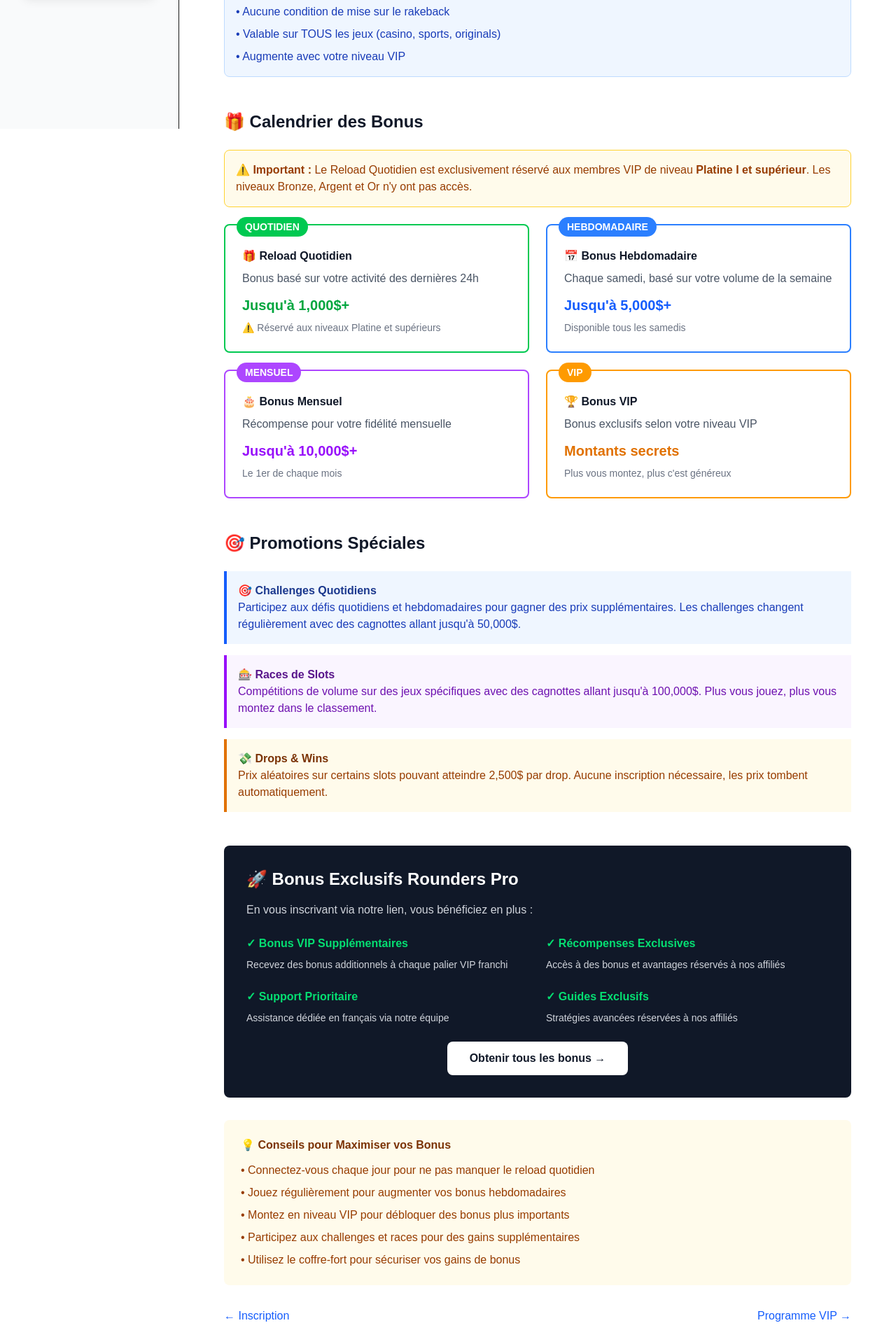
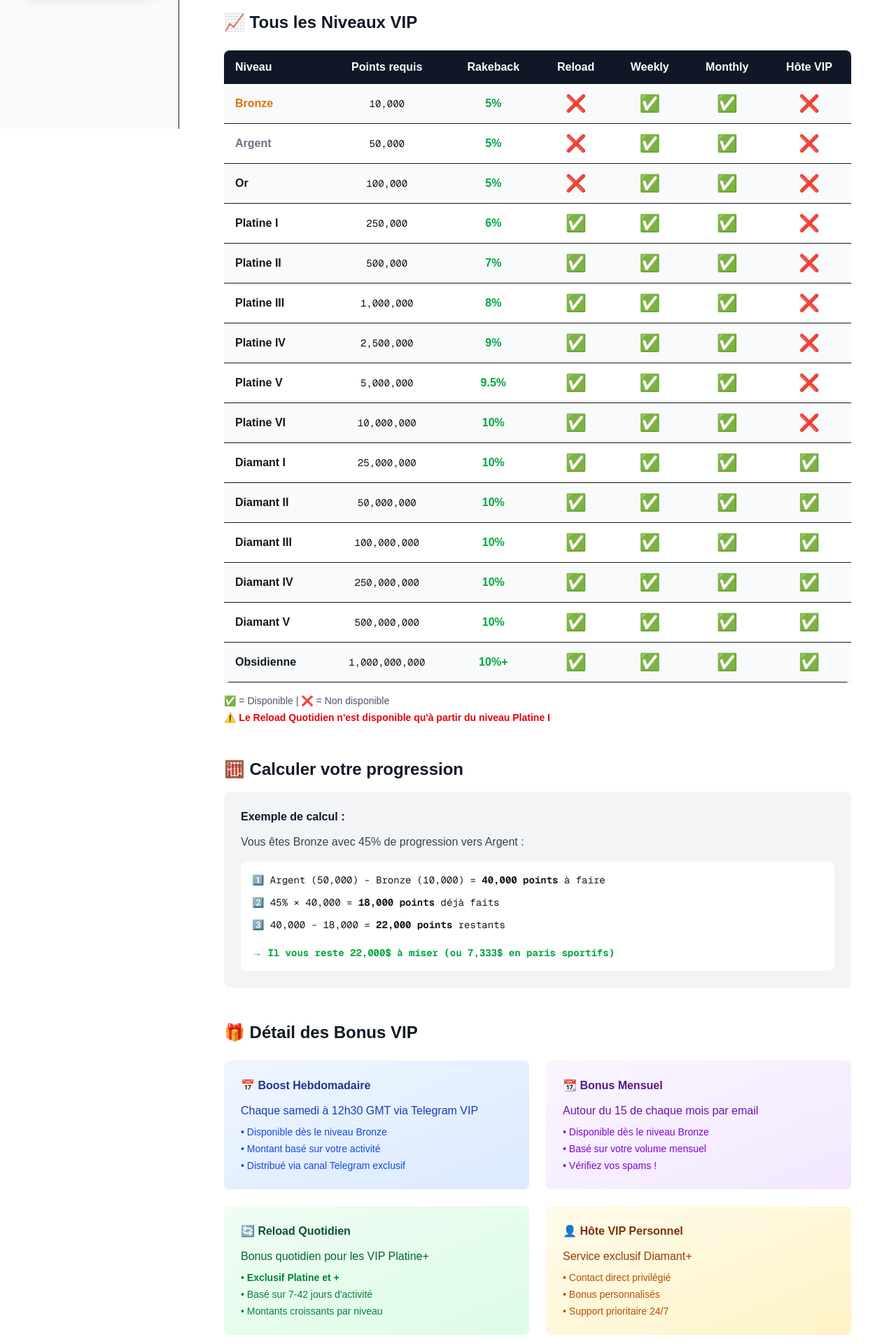
Before and after one commit to Web-Online-Concept/rounders-pro, a Next.js app: page /guide-stake/bonus in a window 1280 px wide. Shown: the part 680-2600 px from the top of the page at 70% size. Built offline with nearby package versions, Linux system fonts and the light colour scheme.

Commit message:
Update page.js

```diff
--- a/app/guide-stake/bonus/page.js
+++ b/app/guide-stake/bonus/page.js
@@ -1,232 +1,314 @@
-// app/guide-stake/bonus/page.js
+// app/guide-stake/vip/page.js
 import Link from 'next/link';
 
 export const metadata = {
-  title: 'Bonus et Rakeback Stake - Jusqu\'à 10% de Cashback | Rounders Pro',
-  description: 'Système de rakeback Stake expliqué : 10% instantané, bonus quotidiens, hebdomadaires et mensuels. Maximisez vos récompenses.',
-  keywords: 'stake bonus, stake rakeback, stake cashback, stake reload, stake rewards',
+  title: 'Programme VIP Stake - Tous les Niveaux et Récompenses | Rounders Pro',
+  description: 'Guide complet du programme VIP Stake : Bronze à Obsidienne, bonus par niveau, rakeback, reload quotidien Platinum, calcul de progression.',
+  keywords: 'stake vip, stake niveaux, stake platinum, stake diamant, stake bonus vip',
 };
 
-export default function GuideBonusPage() {
+export default function GuideVIPPage() {
+  const vipLevels = [
+    { name: 'Bronze', points: '10,000', color: 'amber-600', rakeback: '5%', reload: '❌', weekly: '✅', monthly: '✅' },
+    { name: 'Argent', points: '50,000', color: 'gray-500', rakeback: '5%', reload: '❌', weekly: '✅', monthly: '✅' },
+    { name: 'Or', points: '100,000', color: 'yellow-500', rakeback: '5%', reload: '❌', weekly: '✅', monthly: '✅' },
+    { name: 'Platine I', points: '250,000', color: 'blue-400', rakeback: '6%', reload: '✅', weekly: '✅', monthly: '✅' },
+    { name: 'Platine II', points: '500,000', color: 'blue-400', rakeback: '7%', reload: '✅', weekly: '✅', monthly: '✅' },
+    { name: 'Platine III', points: '1,000,000', color: 'blue-400', rakeback: '8%', reload: '✅', weekly: '✅', monthly: '✅' },
+    { name: 'Platine IV', points: '2,500,000', color: 'blue-400', rakeback: '9%', reload: '✅', weekly: '✅', monthly: '✅' },
+    { name: 'Platine V', points: '5,000,000', color: 'blue-400', rakeback: '9.5%', reload: '✅', weekly: '✅', monthly: '✅' },
+    { name: 'Platine VI', points: '10,000,000', color: 'blue-400', rakeback: '10%', reload: '✅', weekly: '✅', monthly: '✅' },
+    { name: 'Diamant I', points: '25,000,000', color: 'cyan-400', rakeback: '10%', reload: '✅', weekly: '✅', monthly: '✅', host: '✅' },
+    { name: 'Diamant II', points: '50,000,000', color: 'cyan-400', rakeback: '10%', reload: '✅', weekly: '✅', monthly: '✅', host: '✅' },
+    { name: 'Diamant III', points: '100,000,000', color: 'cyan-400', rakeback: '10%', reload: '✅', weekly: '✅', monthly: '✅', host: '✅' },
+    { name: 'Diamant IV', points: '250,000,000', color: 'cyan-400', rakeback: '10%', reload: '✅', weekly: '✅', monthly: '✅', host: '✅' },
+    { name: 'Diamant V', points: '500,000,000', color: 'cyan-400', rakeback: '10%', reload: '✅', weekly: '✅', monthly: '✅', host: '✅' },
+    { name: 'Obsidienne', points: '1,000,000,000', color: 'gray-900', rakeback: '10%+', reload: '✅', weekly: '✅', monthly: '✅', host: '✅', special: '✅' },
+  ];
+
   return (
     <div className="pb-20 md:pb-0">
       <h1 className="text-3xl md:text-4xl font-bold text-gray-900 mb-6">
-        💰 Bonus et Système de Rakeback
+        ⭐ Programme VIP Complet
       </h1>
 
-      <div className="bg-green-50 border-l-4 border-green-600 p-4 mb-8">
-        <p className="text-green-900 font-semibold">
-          💰 Le système de récompenses le plus généreux du marché !
+      <div className="bg-gradient-to-r from-amber-50 to-cyan-50 border-l-4 border-amber-600 p-4 mb-8">
+        <p className="text-amber-900 font-semibold">
+          🏆 Grimpez les échelons et débloquez des récompenses exclusives !
         </p>
-        <p className="text-green-800 mt-1">
-          Recevez jusqu&apos;à 10% de rakeback instantané + bonus quotidiens
+        <p className="text-amber-800 mt-1">
+          De Bronze à Obsidienne : 15 niveaux de privilèges croissants
         </p>
       </div>
 
-      {/* Rakeback Section */}
+      {/* Comment ça marche */}
       <section className="mb-12">
         <h2 className="text-2xl font-bold text-gray-900 mb-4">
-          🔄 Rakeback Automatique Instantané
+          🎯 Comment fonctionne le programme VIP ?
         </h2>
 
-        <div className="bg-gray-100 rounded-lg p-6 mb-6">
-          <p className="text-gray-700 mb-4">
-            Stake offre un rakeback instantané sur TOUS vos paris, gagnants ou perdants :
+        <div className="bg-white rounded-lg shadow-md p-6 mb-6">
+          <div className="space-y-4">
+            <div>
+              <h3 className="font-semibold text-gray-900 mb-2">📊 Système de Points</h3>
+              <p className="text-gray-700">
+                Chaque dollar misé = 1 point. Les paris sportifs comptent <strong>3 fois plus</strong> !
               </p>
-          <div className="bg-white rounded-lg p-6 text-center">
-            <div className="text-5xl font-bold text-blue-600 mb-2">10%</div>
-            <p className="text-gray-600 text-lg">de l&apos;edge de la maison vous est retourné</p>
-            <p className="text-sm text-gray-500 mt-4">
-              Exemple : Sur un pari de 100€ avec un edge de 2%, vous recevez instantanément 0.20€
+              <div className="bg-blue-50 rounded-lg p-3 mt-2">
+                <p className="text-sm text-blue-800">
+                  💡 Exemple : Un pari sportif de 100$ = 300 points
                 </p>
               </div>
             </div>
 
-        <div className="bg-blue-50 border border-blue-200 rounded-lg p-4">
-          <p className="text-blue-900 font-semibold mb-2">💡 Comment ça fonctionne ?</p>
-          <ul className="space-y-2 text-blue-800">
-            <li>• Le rakeback est crédité instantanément après chaque pari</li>
-            <li>• Aucune condition de mise sur le rakeback</li>
-            <li>• Valable sur TOUS les jeux (casino, sports, originals)</li>
-            <li>• Augmente avec votre niveau VIP</li>
+            <div>
+              <h3 className="font-semibold text-gray-900 mb-2">🎁 Récompenses par Niveau</h3>
+              <ul className="space-y-2 text-gray-700">
+                <li>• <strong>Bronze+</strong> : Bonus hebdomadaires et mensuels</li>
+                <li>• <strong>Platine+</strong> : Reload quotidien débloqué</li>
+                <li>• <strong>Diamant+</strong> : Hôte VIP personnel</li>
+                <li>• <strong>Obsidienne</strong> : Avantages secrets exclusifs</li>
               </ul>
             </div>
-      </section>
-
-      {/* Daily Bonuses Grid */}
-      <section className="mb-12">
-        <h2 className="text-2xl font-bold text-gray-900 mb-6">
-          🎁 Calendrier des Bonus
-        </h2>
-
-        <div className="bg-amber-50 border border-amber-300 rounded-lg p-4 mb-6">
-          <p className="text-amber-800">
-            <strong>⚠️ Important :</strong> Le Reload Quotidien est exclusivement réservé aux membres VIP
-            de niveau <strong>Platine I et supérieur</strong>. Les niveaux Bronze, Argent et Or n&apos;y ont pas accès.
-          </p>
-        </div>
-
-        <div className="grid md:grid-cols-2 gap-6">
-          <div className="bg-white border-2 border-green-500 rounded-lg p-6 relative">
-            <div className="absolute -top-3 left-4 bg-green-500 text-white px-3 py-1 rounded-full text-sm font-bold">
-              QUOTIDIEN
-            </div>
-            <h3 className="font-bold text-gray-900 mb-2 mt-2">🎁 Reload Quotidien</h3>
-            <p className="text-gray-600 mb-3">
-              Bonus basé sur votre activité des dernières 24h
-            </p>
-            <div className="text-green-600 font-bold text-xl">Jusqu&apos;à 1,000$+</div>
-            <p className="text-sm text-gray-500 mt-2">
-              ⚠️ Réservé aux niveaux Platine et supérieurs
-            </p>
-          </div>
-
-          <div className="bg-white border-2 border-blue-500 rounded-lg p-6 relative">
-            <div className="absolute -top-3 left-4 bg-blue-500 text-white px-3 py-1 rounded-full text-sm font-bold">
-              HEBDOMADAIRE
-            </div>
-            <h3 className="font-bold text-gray-900 mb-2 mt-2">📅 Bonus Hebdomadaire</h3>
-            <p className="text-gray-600 mb-3">
-              Chaque samedi, basé sur votre volume de la semaine
-            </p>
-            <div className="text-blue-600 font-bold text-xl">Jusqu&apos;à 5,000$+</div>
-            <p className="text-sm text-gray-500 mt-2">
-              Disponible tous les samedis
-            </p>
-          </div>
-
-          <div className="bg-white border-2 border-purple-500 rounded-lg p-6 relative">
-            <div className="absolute -top-3 left-4 bg-purple-500 text-white px-3 py-1 rounded-full text-sm font-bold">
-              MENSUEL
-            </div>
-            <h3 className="font-bold text-gray-900 mb-2 mt-2">🎂 Bonus Mensuel</h3>
-            <p className="text-gray-600 mb-3">
-              Récompense pour votre fidélité mensuelle
-            </p>
-            <div className="text-purple-600 font-bold text-xl">Jusqu&apos;à 10,000$+</div>
-            <p className="text-sm text-gray-500 mt-2">
-              Le 1er de chaque mois
-            </p>
-          </div>
-
-          <div className="bg-white border-2 border-amber-500 rounded-lg p-6 relative">
-            <div className="absolute -top-3 left-4 bg-amber-500 text-white px-3 py-1 rounded-full text-sm font-bold">
-              VIP
-            </div>
-            <h3 className="font-bold text-gray-900 mb-2 mt-2">🏆 Bonus VIP</h3>
-            <p className="text-gray-600 mb-3">
-              Bonus exclusifs selon votre niveau VIP
-            </p>
-            <div className="text-amber-600 font-bold text-xl">Montants secrets</div>
-            <p className="text-sm text-gray-500 mt-2">
-              Plus vous montez, plus c&apos;est généreux
-            </p>
           </div>
         </div>
       </section>
 
-      {/* Promotions */}
+      {/* Tableau des niveaux */}
       <section className="mb-12">
         <h2 className="text-2xl font-bold text-gray-900 mb-6">
-          🎯 Promotions Spéciales
+          📈 Tous les Niveaux VIP
         </h2>
 
-        <div className="space-y-4">
-          <div className="bg-blue-50 border-l-4 border-blue-600 p-4">
-            <h3 className="font-bold text-blue-900">🎯 Challenges Quotidiens</h3>
-            <p className="text-blue-800">
-              Participez aux défis quotidiens et hebdomadaires pour gagner des prix supplémentaires.
-              Les challenges changent régulièrement avec des cagnottes allant jusqu&apos;à 50,000$.
+        <div className="overflow-x-auto">
+          <table className="w-full bg-white rounded-lg shadow-lg overflow-hidden">
+            <thead className="bg-gray-900 text-white">
+              <tr>
+                <th className="px-4 py-3 text-left">Niveau</th>
+                <th className="px-4 py-3 text-center">Points requis</th>
+                <th className="px-4 py-3 text-center">Rakeback</th>
+                <th className="px-4 py-3 text-center">Reload</th>
+                <th className="px-4 py-3 text-center">Weekly</th>
+                <th className="px-4 py-3 text-center">Monthly</th>
+                <th className="px-4 py-3 text-center hidden md:table-cell">Hôte VIP</th>
+              </tr>
+            </thead>
+            <tbody>
+              {vipLevels.map((level, index) => (
+                <tr key={index} className={`border-b ${index % 2 === 0 ? 'bg-gray-50' : 'bg-white'}`}>
+                  <td className="px-4 py-3">
+                    <span className={`font-bold text-${level.color}`}>
+                      {level.name}
+                    </span>
+                  </td>
+                  <td className="px-4 py-3 text-center font-mono text-sm">
+                    {level.points}
+                  </td>
+                  <td className="px-4 py-3 text-center font-bold text-green-600">
+                    {level.rakeback}
+                  </td>
+                  <td className="px-4 py-3 text-center text-2xl">
+                    {level.reload}
+                  </td>
+                  <td className="px-4 py-3 text-center text-2xl">
+                    {level.weekly}
+                  </td>
+                  <td className="px-4 py-3 text-center text-2xl">
+                    {level.monthly}
+                  </td>
+                  <td className="px-4 py-3 text-center text-2xl hidden md:table-cell">
+                    {level.host || '❌'}
+                  </td>
+                </tr>
+              ))}
+            </tbody>
+          </table>
+        </div>
+
+        <div className="mt-4 text-sm text-gray-600 space-y-1">
+          <p>✅ = Disponible | ❌ = Non disponible</p>
+          <p className="font-semibold text-red-600">
+            ⚠️ Le Reload Quotidien n&apos;est disponible qu&apos;à partir du niveau Platine I
           </p>
         </div>
+      </section>
 
-          <div className="bg-purple-50 border-l-4 border-purple-600 p-4">
-            <h3 className="font-bold text-purple-900">🎰 Races de Slots</h3>
-            <p className="text-purple-800">
-              Compétitions de volume sur des jeux spécifiques avec des cagnottes allant jusqu&apos;à 100,000$.
-              Plus vous jouez, plus vous montez dans le classement.
+      {/* Calcul de progression */}
+      <section className="mb-12">
+        <h2 className="text-2xl font-bold text-gray-900 mb-4">
+          🧮 Calculer votre progression
+        </h2>
+
+        <div className="bg-gray-100 rounded-lg p-6">
+          <h3 className="font-bold text-gray-900 mb-3">Exemple de calcul :</h3>
+          <p className="text-gray-700 mb-4">
+            Vous êtes Bronze avec 45% de progression vers Argent :
           </p>
+
+          <div className="bg-white rounded-lg p-4 space-y-3 font-mono text-sm">
+            <div>1️⃣ Argent (50,000) - Bronze (10,000) = <strong>40,000 points</strong> à faire</div>
+            <div>2️⃣ 45% × 40,000 = <strong>18,000 points</strong> déjà faits</div>
+            <div>3️⃣ 40,000 - 18,000 = <strong>22,000 points</strong> restants</div>
+            <div className="text-green-600 font-bold pt-2">
+              → Il vous reste 22,000$ à miser (ou 7,333$ en paris sportifs)
             </div>
-
-          <div className="bg-amber-50 border-l-4 border-amber-600 p-4">
-            <h3 className="font-bold text-amber-900">💸 Drops & Wins</h3>
-            <p className="text-amber-800">
-              Prix aléatoires sur certains slots pouvant atteindre 2,500$ par drop.
-              Aucune inscription nécessaire, les prix tombent automatiquement.
-            </p>
           </div>
         </div>
       </section>
 
-      {/* Rounders Exclusive */}
+      {/* Bonus par niveau */}
+      <section className="mb-12">
+        <h2 className="text-2xl font-bold text-gray-900 mb-6">
+          🎁 Détail des Bonus VIP
+        </h2>
+
+        <div className="grid md:grid-cols-2 gap-6">
+          <div className="bg-gradient-to-br from-blue-50 to-blue-100 rounded-lg p-6">
+            <h3 className="font-bold text-blue-900 mb-3">📅 Boost Hebdomadaire</h3>
+            <p className="text-blue-800 mb-2">
+              Chaque samedi à 12h30 GMT via Telegram VIP
+            </p>
+            <ul className="space-y-1 text-sm text-blue-700">
+              <li>• Disponible dès le niveau Bronze</li>
+              <li>• Montant basé sur votre activité</li>
+              <li>• Distribué via canal Telegram exclusif</li>
+            </ul>
+          </div>
+
+          <div className="bg-gradient-to-br from-purple-50 to-purple-100 rounded-lg p-6">
+            <h3 className="font-bold text-purple-900 mb-3">📆 Bonus Mensuel</h3>
+            <p className="text-purple-800 mb-2">
+              Autour du 15 de chaque mois par email
+            </p>
+            <ul className="space-y-1 text-sm text-purple-700">
+              <li>• Disponible dès le niveau Bronze</li>
+              <li>• Basé sur votre volume mensuel</li>
+              <li>• Vérifiez vos spams !</li>
+            </ul>
+          </div>
+
+          <div className="bg-gradient-to-br from-green-50 to-green-100 rounded-lg p-6">
+            <h3 className="font-bold text-green-900 mb-3">🔄 Reload Quotidien</h3>
+            <p className="text-green-800 mb-2">
+              Bonus quotidien pour les VIP Platine+
+            </p>
+            <ul className="space-y-1 text-sm text-green-700">
+              <li>• <strong>Exclusif Platine et +</strong></li>
+              <li>• Basé sur 7-42 jours d&apos;activité</li>
+              <li>• Montants croissants par niveau</li>
+            </ul>
+          </div>
+
+          <div className="bg-gradient-to-br from-amber-50 to-amber-100 rounded-lg p-6">
+            <h3 className="font-bold text-amber-900 mb-3">👤 Hôte VIP Personnel</h3>
+            <p className="text-amber-800 mb-2">
+              Service exclusif Diamant+
+            </p>
+            <ul className="space-y-1 text-sm text-amber-700">
+              <li>• Contact direct privilégié</li>
+              <li>• Bonus personnalisés</li>
+              <li>• Support prioritaire 24/7</li>
+            </ul>
+          </div>
+        </div>
+      </section>
+
+      {/* Bonus spéciaux */}
+      <section className="mb-12">
+        <h2 className="text-2xl font-bold text-gray-900 mb-4">
+          🎉 Autres Avantages VIP
+        </h2>
+
+        <div className="space-y-4">
+          <div className="flex items-start bg-white rounded-lg shadow p-4">
+            <span className="text-2xl mr-4">🎂</span>
+            <div>
+              <h3 className="font-bold text-gray-900">Bonus d&apos;Anniversaire</h3>
+              <p className="text-gray-700 text-sm">
+                Recevez un bonus spécial le jour de votre anniversaire (email vérifié requis)
+              </p>
+            </div>
+          </div>
+
+          <div className="flex items-start bg-white rounded-lg shadow p-4">
+            <span className="text-2xl mr-4">🎟️</span>
+            <div>
+              <h3 className="font-bold text-gray-900">Tirage Hebdomadaire 75,000$</h3>
+              <p className="text-gray-700 text-sm">
+                1 ticket pour chaque 1,000$ misés - tirage chaque semaine
+              </p>
+            </div>
+          </div>
+
+          <div className="flex items-start bg-white rounded-lg shadow p-4">
+            <span className="text-2xl mr-4">🏃</span>
+            <div>
+              <h3 className="font-bold text-gray-900">Course Quotidienne 100,000$</h3>
+              <p className="text-gray-700 text-sm">
+                Les 5,000 meilleurs joueurs se partagent la cagnotte toutes les 24h
+              </p>
+            </div>
+          </div>
+        </div>
+      </section>
+
+      {/* Bonus Rounders */}
       <div className="bg-gray-900 text-white rounded-lg p-8 mb-8">
         <h3 className="text-2xl font-bold mb-4">🚀 Bonus Exclusifs Rounders Pro</h3>
         <p className="mb-6 text-gray-300">
-          En vous inscrivant via notre lien, vous bénéficiez en plus :
+          En plus du programme VIP Stake, nos affiliés bénéficient de :
         </p>
-        <div className="grid md:grid-cols-2 gap-6">
-          <div>
-            <h4 className="font-bold text-green-400 mb-2">✓ Bonus VIP Supplémentaires</h4>
+
+        <div className="grid md:grid-cols-2 gap-4">
+          <div className="bg-gray-800 rounded-lg p-4">
+            <h4 className="font-bold text-green-400 mb-2">💰 Bonus Paliers VIP</h4>
             <p className="text-sm text-gray-300">
-              Recevez des bonus additionnels à chaque palier VIP franchi
+              Recevez un bonus supplémentaire à chaque nouveau niveau atteint
             </p>
           </div>
-          <div>
-            <h4 className="font-bold text-green-400 mb-2">✓ Récompenses Exclusives</h4>
+          <div className="bg-gray-800 rounded-lg p-4">
+            <h4 className="font-bold text-green-400 mb-2">📊 Tableau de Bord</h4>
             <p className="text-sm text-gray-300">
-              Accès à des bonus et avantages réservés à nos affiliés
-            </p>
-          </div>
-          <div>
-            <h4 className="font-bold text-green-400 mb-2">✓ Support Prioritaire</h4>
-            <p className="text-sm text-gray-300">
-              Assistance dédiée en français via notre équipe
-            </p>
-          </div>
-          <div>
-            <h4 className="font-bold text-green-400 mb-2">✓ Guides Exclusifs</h4>
-            <p className="text-sm text-gray-300">
-              Stratégies avancées réservées à nos affiliés
+              Suivez votre progression et réclamez vos bonus facilement
             </p>
           </div>
         </div>
 
         <div className="mt-6 text-center">
-          <a
-            href="https://stake.bet/?c=upM179Vw"
-            target="_blank"
+          <Link
+            href="/affilies"
             className="inline-block bg-white text-gray-900 px-8 py-3 rounded-lg font-bold hover:bg-gray-100 transition"
           >
-            Obtenir tous les bonus →
-          </a>
+            Rejoindre l&apos;Espace Affiliés →
+          </Link>
         </div>
       </div>
 
-      {/* Tips */}
-      <div className="bg-amber-50 rounded-lg p-6 mb-8">
-        <h3 className="font-bold text-amber-900 mb-3">💡 Conseils pour Maximiser vos Bonus</h3>
-        <ul className="space-y-2 text-amber-800">
-          <li>• Connectez-vous chaque jour pour ne pas manquer le reload quotidien</li>
-          <li>• Jouez régulièrement pour augmenter vos bonus hebdomadaires</li>
-          <li>• Montez en niveau VIP pour débloquer des bonus plus importants</li>
-          <li>• Participez aux challenges et races pour des gains supplémentaires</li>
-          <li>• Utilisez le coffre-fort pour sécuriser vos gains de bonus</li>
-        </ul>
+      {/* Telegram */}
+      <div className="bg-blue-50 rounded-lg p-6 mb-8">
+        <h3 className="font-bold text-blue-900 mb-3">💬 Rejoindre le Telegram VIP</h3>
+        <p className="text-blue-800 mb-4">
+          Dès le niveau Bronze, rejoignez le canal Telegram exclusif pour recevoir vos boosts hebdomadaires
+          et rester informé de toutes les promotions spéciales.
+        </p>
+        <p className="text-sm text-blue-700">
+          📱 Le lien vous sera fourni automatiquement une fois le niveau Bronze atteint
+        </p>
       </div>
 
       {/* Navigation */}
       <div className="flex justify-between mt-8">
         <Link
-          href="/guide-stake/inscription"
+          href="/guide-stake/bonus"
           className="text-blue-600 hover:underline font-medium"
         >
-          ← Inscription
+          ← Bonus & Rakeback
         </Link>
         <Link
-          href="/guide-stake/vip"
+          href="/guide-stake/jeux"
           className="text-blue-600 hover:underline font-medium"
         >
-          Programme VIP →
+          Les Jeux →
         </Link>
       </div>
     </div>
```
Lines whose indentation alone changed are shown as unchanged.
